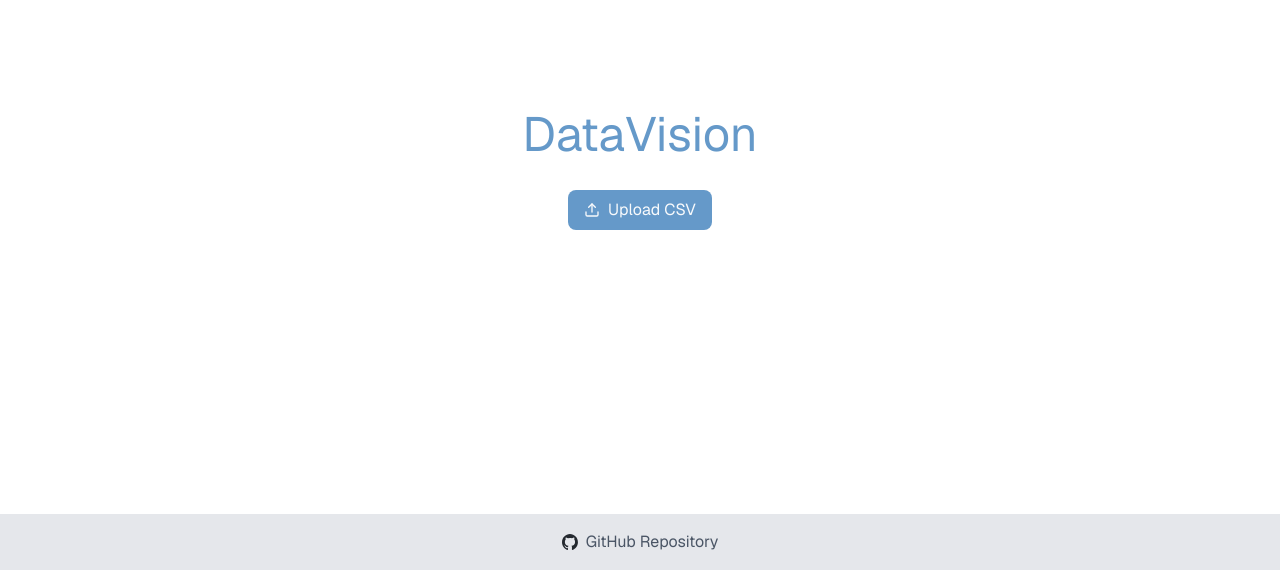
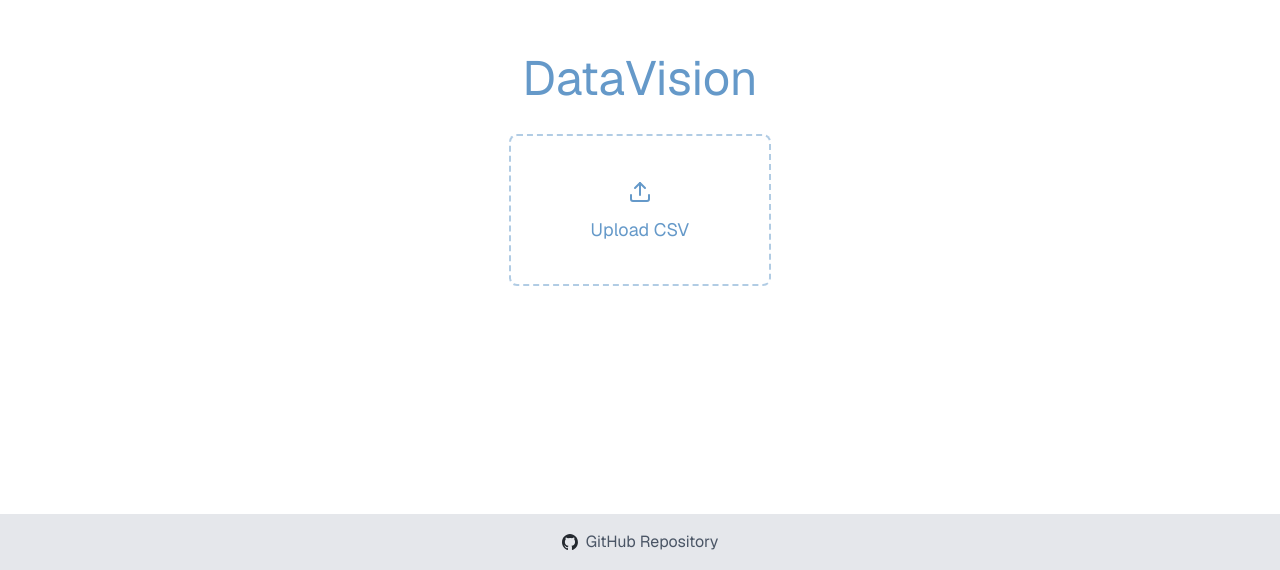
Before and after one commit to aprameyak/DataVision, a Next.js app: page / in a window 1280 px wide. Shown: the part 230-800 px from the top of the page. Built offline with nearby package versions, Linux system fonts and the light colour scheme; no server answers.

Commit message:
Updated main page ui

```diff
--- a/src/app/page.tsx
+++ b/src/app/page.tsx
@@ -86,10 +86,18 @@ export default function Home() {
   };
 
   return (
-    <div className="bg-white grid grid-rows-[56px_1fr_56px] items-center justify-items-center min-h-screen font-[family-name:var(--font-geist-sans)]">      <main className="flex flex-col gap-[32px] row-start-2 items-center sm:items-start">
-      <p className="text-5xl">DataVision</p>
+    <div className="bg-white grid grid-rows-[56px_1fr_56px] items-center justify-items-center min-h-screen font-[family-name:var(--font-geist-sans)]">
+      <main className="flex flex-col gap-8 row-start-2 items-center sm:items-start">
+        <p className="text-5xl m-auto">DataVision</p>
 
         <div className="flex flex-col w-full max-w-md gap-4">
+
+          {isLoading ?
+            <div className="flex flex-col gap-2 items-center justify-center text-center text-sm text-primary/80">
+              <Loader2 className="h-4 w-4 mr-2 animate-spin" />
+              Processing your CSV file...
+            </div>
+            :
             <div className="flex items-center gap-2">
               <Input
                 type="file"
@@ -101,25 +109,19 @@ export default function Home() {
               />
               <label
                 htmlFor="fileUpload"
-            className={`m-auto cursor-pointer flex items-center px-4 py-2 rounded-md bg-primary text-primary-foreground hover:bg-primary/90 ${isLoading ? 'opacity-50 pointer-events-none' : ''}`}
+                className={`text-lg text-center flex-col gap-2 m-auto px-20 py-10 border-2 border-dashed border-primary/50 cursor-pointer flex items-center rounded-md text-primary hover:bg-primary/10 ${isLoading ? 'opacity-50 pointer-events-none' : ''}`}
               >
-            <Upload className="h-4 w-4 mr-2" />
+                <Upload className="h-8 aspect-square" />
                 Upload CSV
               </label>
             </div>
-
-        {isLoading && (
-          <div className="flex items-center justify-center text-center text-sm text-muted-foreground">
-            <Loader2 className="h-4 w-4 mr-2 animate-spin" />
-            Processing your CSV file...
-          </div>
-        )}
+          }
         </div>
       </main>
       <footer className="bg-gray-200 w-full h-14 row-start-3 flex items-center justify-center">
         <a
-          className="gap-2 text-gray-600 flex items-center hover:underline hover:underline-offset-4"
-          href="https://www.aadiananddeveloper05.com"
+          className="gap-2 text-gray-600 text-bold flex items-center hover:underline hover:underline-offset-4"
+          href="https://github.com/aadia1234/DataVision"
           target="_blank"
           rel="noopener noreferrer"
         >
```
Lines whose indentation alone changed are shown as unchanged.
